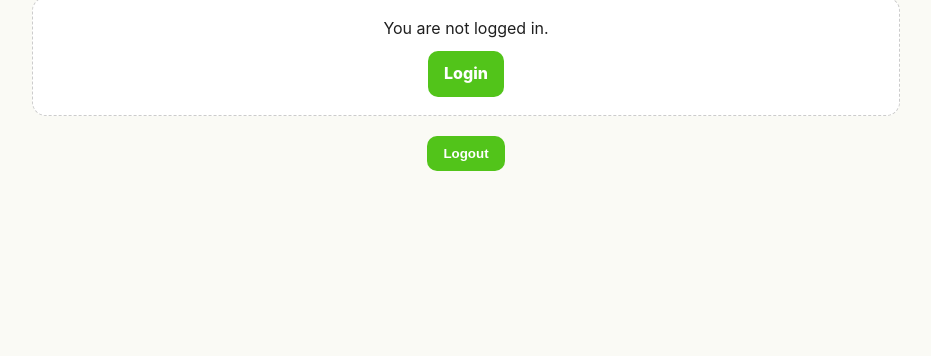
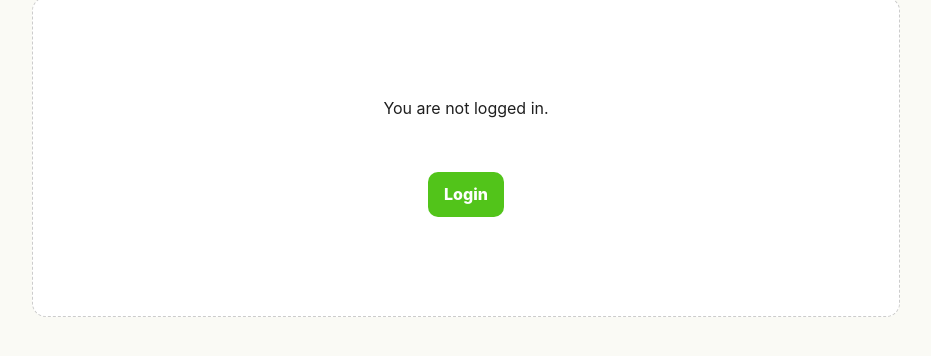
Before and after one commit to pagariyaharsh91-arch/Team-shop, a plain HTML site: page Shopeefrontend/order.html in a window 1280 px wide. Shown: the part 126-482 px from the top of the page, without its empty margins (174-1105 px from the left). Drawn offline with Linux system fonts and the light colour scheme.

Commit message:
some changes in login and logout button

```diff
--- /dev/null
+++ b/Shopeefrontend/auth-navbar.js
@@ -0,0 +1,45 @@
+/**
+ * auth-navbar.js
+ * Manages Login/Logout button visibility based on localStorage authentication
+ * Checks token and user in localStorage
+ */
+(function() {
+  function initAuthNavbar() {
+    const token = localStorage.getItem("token");
+    const user = localStorage.getItem("user");
+    const isLoggedIn = !!(token && user);
+
+    // Find all buttons and links with text containing "login" or "logout"
+    const allElements = document.querySelectorAll("button, a, [role='button']");
+
+    allElements.forEach(element => {
+      const text = element.textContent.trim().toLowerCase();
+
+      // Hide/show login buttons based on login status
+      if (text.includes("login")) {
+        element.style.display = isLoggedIn ? "none" : "";
+      }
+
+      // Hide/show logout buttons based on login status
+      if (text.includes("logout")) {
+        element.style.display = isLoggedIn ? "" : "none";
+
+        // Attach logout handler if not already attached
+        if (isLoggedIn && !element.hasAttribute("data-logout-handler")) {
+          element.setAttribute("data-logout-handler", "true");
+          element.addEventListener("click", handleLogout);
+        }
+      }
+    });
+  }
+
+  function handleLogout(e) {
+    e.preventDefault();
+    localStorage.removeItem("token");
+    localStorage.removeItem("user");
+    window.location.href = "login.html";
+  }
+
+  // Run when DOM is ready
+  document.addEventListener("DOMContentLoaded", initAuthNavbar);
+})();
--- a/Shopeefrontend/order.html
+++ b/Shopeefrontend/order.html
@@ -5,6 +5,24 @@
   <meta name="viewport" content="width=device-width,initial-scale=1.0" />
   <title>Your Orders - Pagariya Super Shop</title>
   <link rel="stylesheet" href="styles.css" />
+  <style>
+    #ordersContainer > div {
+      display: flex;
+      flex-direction: column;
+      justify-content: center;
+      align-items: center;
+      min-height: 40vh;
+      padding: 40px 18px !important;
+    }
+
+    #ordersContainer > div > p {
+      margin-bottom: 30px;
+    }
+
+    #ordersContainer > div > a {
+      margin-top: 20px !important;
+    }
+  </style>
 </head>
 <body>
 
@@ -101,5 +119,7 @@
     document.addEventListener("DOMContentLoaded", loadOrders);
   </script>
 
+  <script src="./auth-navbar.js"></script>
+
 </body>
 </html>
```
